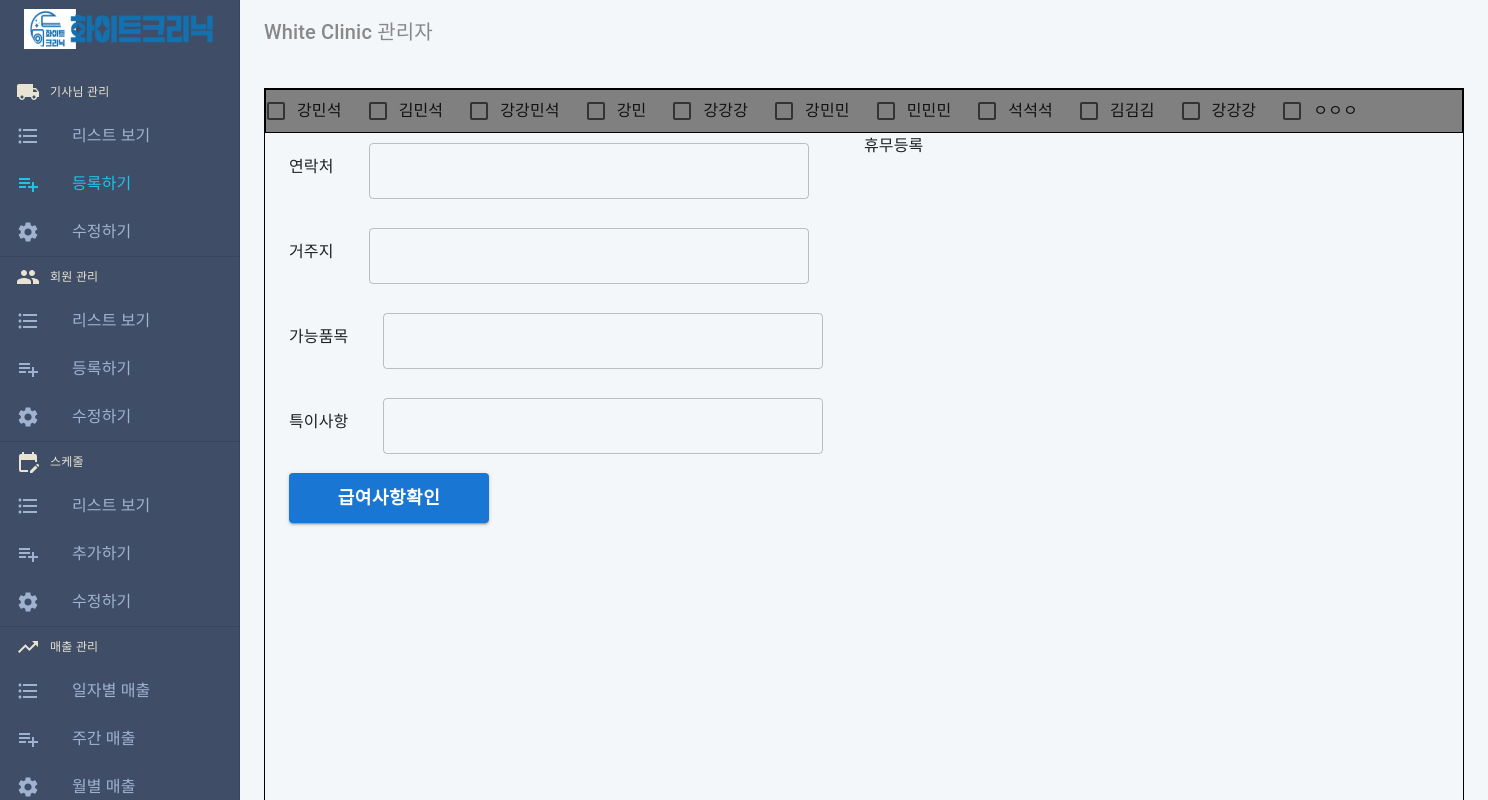
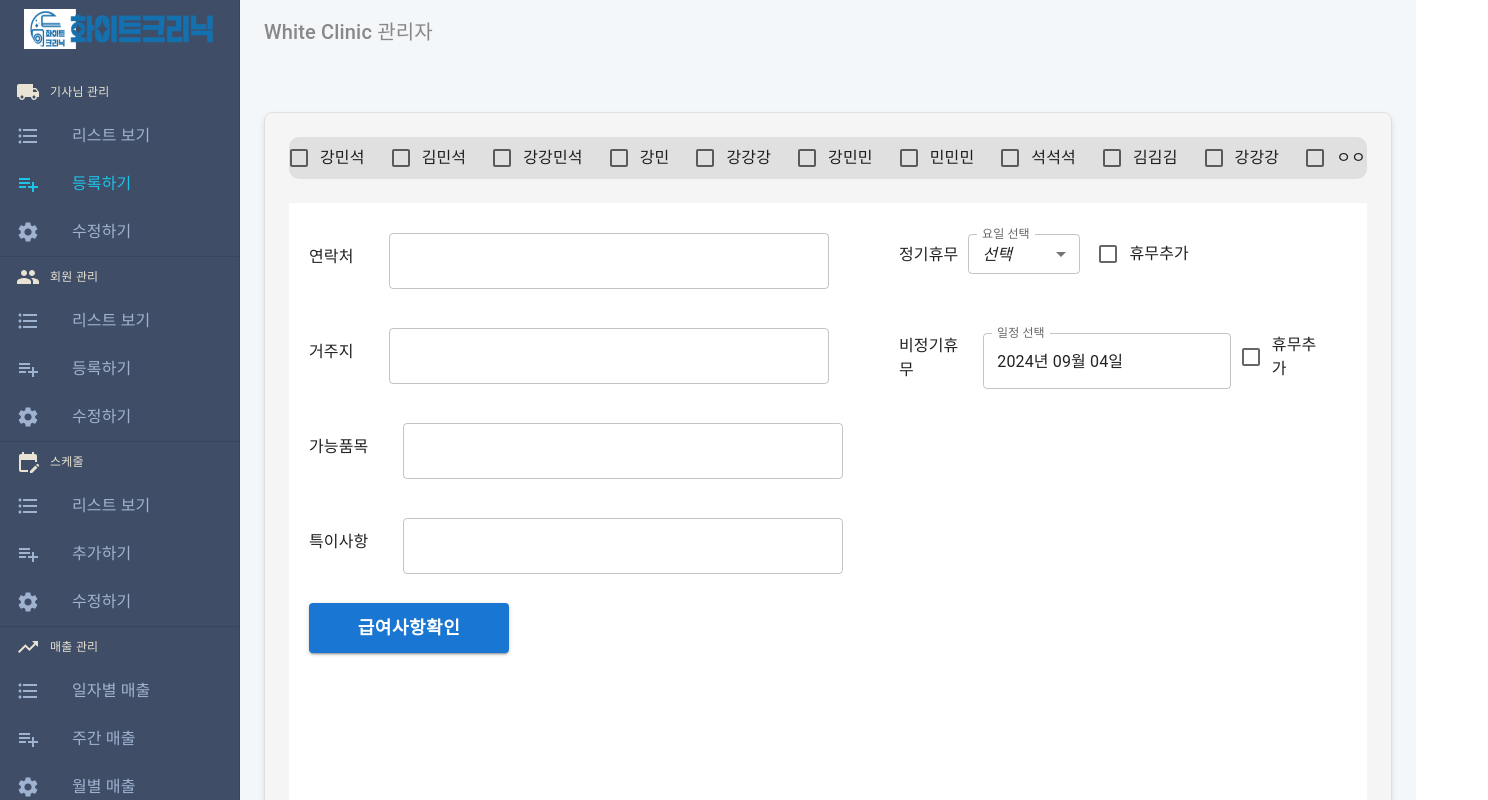
Before and after one commit to misnawk/public_whiteclinic_back, a Next.js app: page /engineer/e_registration in a window 1280 px wide. Shown: the top 800 px of the page, 1488 px wide, since content can reach past the window. Built offline with nearby package versions, Linux system fonts and the light colour scheme.

Commit message:
최신 브랜치 적용

```diff
--- a/src/components/molecules/KMS/Melecules/engineerInfo/CheckboxList.tsx
+++ b/src/components/molecules/KMS/Melecules/engineerInfo/CheckboxList.tsx
@@ -16,28 +16,21 @@ const PersonName = [
   '김김김',
   '강강강',
   'ㅇㅇㅇ',
+  '김김김',
+  '강강강',
+  '김김김',
+  '강강강',
 ];
 
 export const NameCheckboxs = () => (
   <Box
     sx={{
       display: 'flex',
-      border: '1px solid black',
-      backgroundColor: 'gray',
+      backgroundColor: '#e0e0e0',
       width: '100%',
-      // borderRadius: '10px',
+      borderRadius: '10px',
       overflowX: 'scroll',
       overflowY: 'hidden',
-      '&::-webkit-scrollbar': {
-        height: '4px',
-      },
-      '&::-webkit-scrollbar-thumb': {
-        backgroundColor: 'darkgray',
-        borderRadius: '2px',
-      },
-      '&::-webkit-scrollbar-track': {
-        backgroundColor: 'lightgray',
-      },
       scrollbarWidth: 'thin',
       scrollbarColor: 'darkgray lightgray',
     }}
@@ -46,7 +39,6 @@ export const NameCheckboxs = () => (
       sx={{
         display: 'flex',
         flexWrap: 'nowrap',
-        // padding: '10px',
       }}
     >
       {PersonName.map((name) => (
--- a/src/components/molecules/KMS/Organism/engineerInfo/EngineerInfo.tsx
+++ b/src/components/molecules/KMS/Organism/engineerInfo/EngineerInfo.tsx
@@ -7,22 +7,45 @@ export const EngineerInfo = () => {
   return (
     <Container
       sx={{
-        width: '2000px',
-        height: '800px',
-        border: '1px solid black',
-        padding: '0 !important',
-        margin: '0px',
+        width: '100%',
+        maxWidth: '1800px',
+        minHeight: '800px',
+        border: '1px solid #e0e0e0',
+        borderRadius: '8px',
+        padding: '24px !important',
+        margin: '24px auto',
         display: 'flex',
         flexDirection: 'column',
+        backgroundColor: '#f5f5f5',
+        boxShadow: '0 4px 6px rgba(0, 0, 0, 0.1)',
       }}
     >
-      <NameCheckboxs />
+      <Box sx={{ mb: 3 }}>
+        <NameCheckboxs />
+      </Box>
 
-      <Container sx={{ display: 'grid', gridTemplateColumns: '1fr 1fr', flex: 1 }}>
-        <Box>
+      <Container
+        sx={{
+          display: 'grid',
+          gridTemplateColumns: '1fr 1fr',
+          flex: 1,
+          padding: '0 !important',
+        }}
+      >
+        <Box
+          sx={{
+            backgroundColor: 'white',
+            padding: '20px',
+          }}
+        >
           <LeftInfoComponent />
         </Box>
-        <Box>
+        <Box
+          sx={{
+            backgroundColor: 'white',
+            padding: '20px',
+          }}
+        >
           <RightInfoComponent />
         </Box>
       </Container>
--- a/src/components/molecules/KMS/Organism/engineerInfo/LeftInfoComponent.tsx
+++ b/src/components/molecules/KMS/Organism/engineerInfo/LeftInfoComponent.tsx
@@ -10,9 +10,9 @@ const openInfo = () => {
 };
 export const LeftInfoComponent = () => {
   return (
-    <Box sx={{ display: 'flex', flexDirection: 'column', gap: '20px' }}>
+    <Box sx={{ display: 'flex', flexDirection: 'column', gap: '30px' }}>
       {leftinfo.map((item, i) => (
-        <Box key={i} sx={{ display: 'flex', alignItems: 'center', gap: '30px' }}>
+        <Box key={i} sx={{ display: 'flex', alignItems: 'center', gap: '30px', width: '550px' }}>
           {item} <CInput isReadOnly containerWidth="450px" />{' '}
         </Box>
       ))}
--- a/src/components/molecules/KMS/Organism/engineerInfo/RightInfoComponent.tsx
+++ b/src/components/molecules/KMS/Organism/engineerInfo/RightInfoComponent.tsx
@@ -6,22 +6,22 @@ import CDatePicker from '@/components/atom/CDatePicker';
 
 const rightinfo = [
   [
-    '휴무등록',
-    // <CDropDown contentList={WeekDays} contentName="요일 선택" />,
-    // <CCheckbox<state> label="휴무추가" isChecked={false} />,
+    '정기휴무',
+    <CDropDown contentList={WeekDays} contentName="요일 선택" />,
+    <CCheckbox<state> label="휴무추가" isChecked={false} />,
   ],
 
-  // ['휴무등록', <CDatePicker />, <CCheckbox<state> label="휴무추가" isChecked={false} />],
+  ['비정기휴무', <CDatePicker />, <CCheckbox<state> label="휴무추가" isChecked={false} />],
 ];
 
 export const RightInfoComponent = () => {
   return (
     <Box
       sx={{
+        marginTop: '10px',
         display: 'flex',
         flexDirection: 'column',
-        gap: '10px',
-        // border: '1px solid black',
+        gap: '50px',
       }}
     >
       {rightinfo.map((item, i) => (
```
Also changed, not shown: src/components/molecules/KMS/Melecules/engineer/CModal.tsx (added, +45 -0 lines), src/components/molecules/KMS/Organism/engineer/Engineer.tsx (+66 -20 lines), src/components/molecules/KMS/Organism/salary/Salary.tsx (+29 -1 lines).
